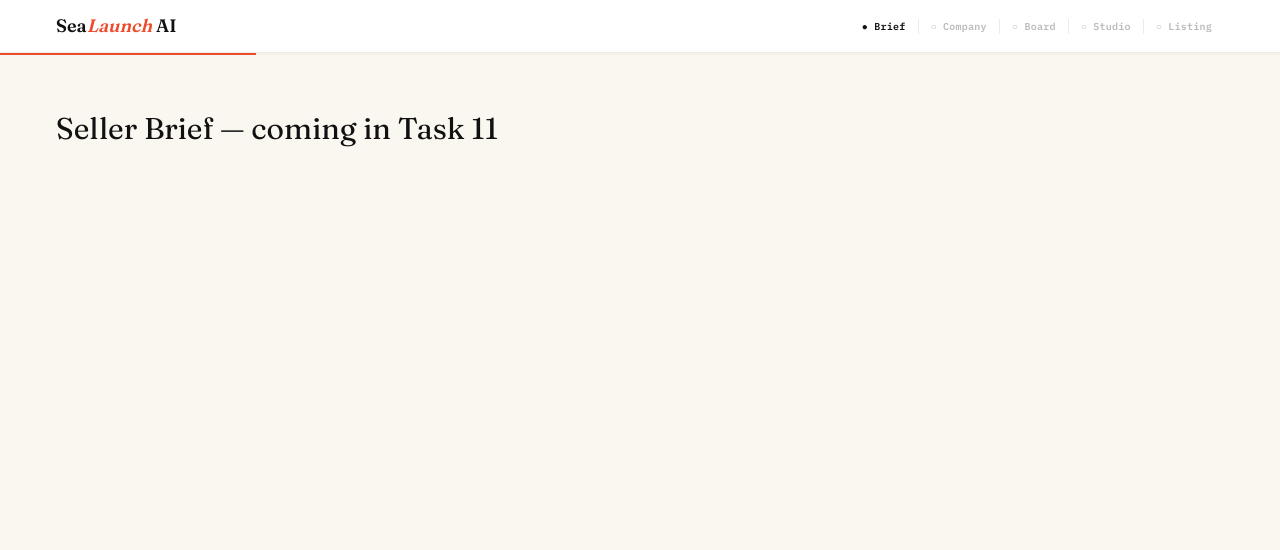
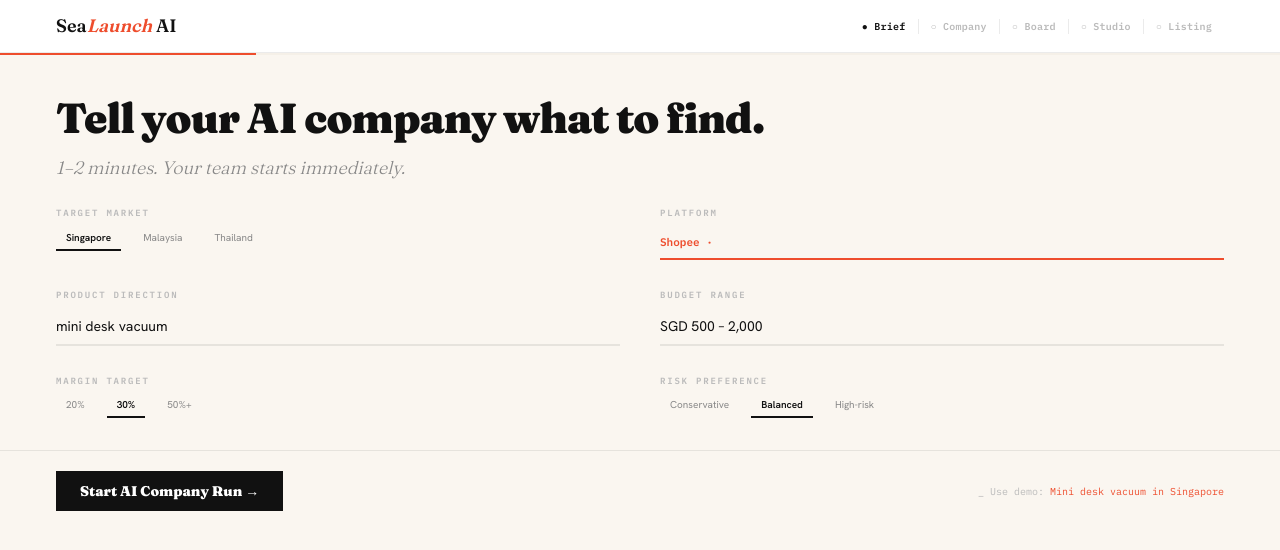
Before and after one commit to mayimian123/CodexHackathon_SEALaunch, a Next.js app: page /app/brief in a window 1280 px wide. Shown: the top 550 px of the page. Built offline with nearby package versions, Linux system fonts and the light colour scheme.

Commit message:
feat: Seller Brief page with underline fields and demo shortcut

```diff
--- a/src/app/app/brief/page.tsx
+++ b/src/app/app/brief/page.tsx
@@ -1,3 +1,109 @@
+"use client";
+
+import { useRouter } from "next/navigation";
+import { useAppStore } from "@/lib/store";
+import { DEMO_BRIEF } from "@/lib/mock-data";
+
+function Segmented({
+  options,
+  active,
+}: {
+  options: string[];
+  active: string;
+}) {
+  return (
+    <div className="flex flex-wrap gap-3">
+      {options.map((o) => (
+        <span
+          key={o}
+          className={`cursor-pointer border-b-2 px-2.5 py-1 text-[10px] ${
+            o === active
+              ? "border-ink font-semibold text-ink"
+              : "border-transparent text-ink-soft"
+          }`}
+        >
+          {o}
+        </span>
+      ))}
+    </div>
+  );
+}
+
+function Field({ label, children }: { label: string; children: React.ReactNode }) {
+  return (
+    <div className="flex flex-col gap-1.5">
+      <span className="font-mono text-[9px] font-semibold uppercase tracking-[0.2em] text-ink-faint">
+        {label}
+      </span>
+      {children}
+    </div>
+  );
+}
+
 export default function BriefPage() {
-  return <div className="p-14 font-display text-3xl">Seller Brief — coming in Task 11</div>;
+  const router = useRouter();
+  const { loadDemoBrief, startRun } = useAppStore();
+
+  function start() {
+    startRun();
+    router.push("/app/org-room");
+  }
+  function demo() {
+    loadDemoBrief();
+    start();
+  }
+
+  return (
+    <div>
+      <div className="px-14 pt-8 pb-6">
+        <h1 className="font-display text-[42px] font-black tracking-tight text-ink mb-1">
+          Tell your AI company what to find.
+        </h1>
+        <p className="font-display text-lg font-light italic text-ink-soft">
+          1–2 minutes. Your team starts immediately.
+        </p>
+      </div>
+
+      <div className="grid grid-cols-2 gap-x-10 gap-y-7 px-14 pb-8">
+        <Field label="Target Market">
+          <Segmented options={["Singapore", "Malaysia", "Thailand"]} active="Singapore" />
+        </Field>
+        <Field label="Platform">
+          <span className="border-b-2 border-orange py-2 font-mono text-[11px] font-semibold text-orange">
+            Shopee ·
+          </span>
+        </Field>
+        <Field label="Product Direction">
+          <input
+            defaultValue={DEMO_BRIEF.keywords}
+            className="border-b-2 hairline bg-transparent py-2 text-sm text-ink outline-none focus:border-orange"
+          />
+        </Field>
+        <Field label="Budget Range">
+          <input
+            defaultValue={DEMO_BRIEF.budgetRange}
+            className="border-b-2 hairline bg-transparent py-2 text-sm text-ink outline-none focus:border-orange"
+          />
+        </Field>
+        <Field label="Margin Target">
+          <Segmented options={["20%", "30%", "50%+"]} active="30%" />
+        </Field>
+        <Field label="Risk Preference">
+          <Segmented options={["Conservative", "Balanced", "High-risk"]} active="Balanced" />
+        </Field>
+      </div>
+
+      <div className="flex items-center justify-between border-t hairline px-14 py-5">
+        <button
+          onClick={start}
+          className="bg-ink px-6 py-2.5 font-display text-sm font-black text-white"
+        >
+          Start AI Company Run →
+        </button>
+        <button onClick={demo} className="font-mono text-[10px] text-ink-faint">
+          _ Use demo: <span className="text-orange">Mini desk vacuum in Singapore</span>
+        </button>
+      </div>
+    </div>
+  );
 }
```
